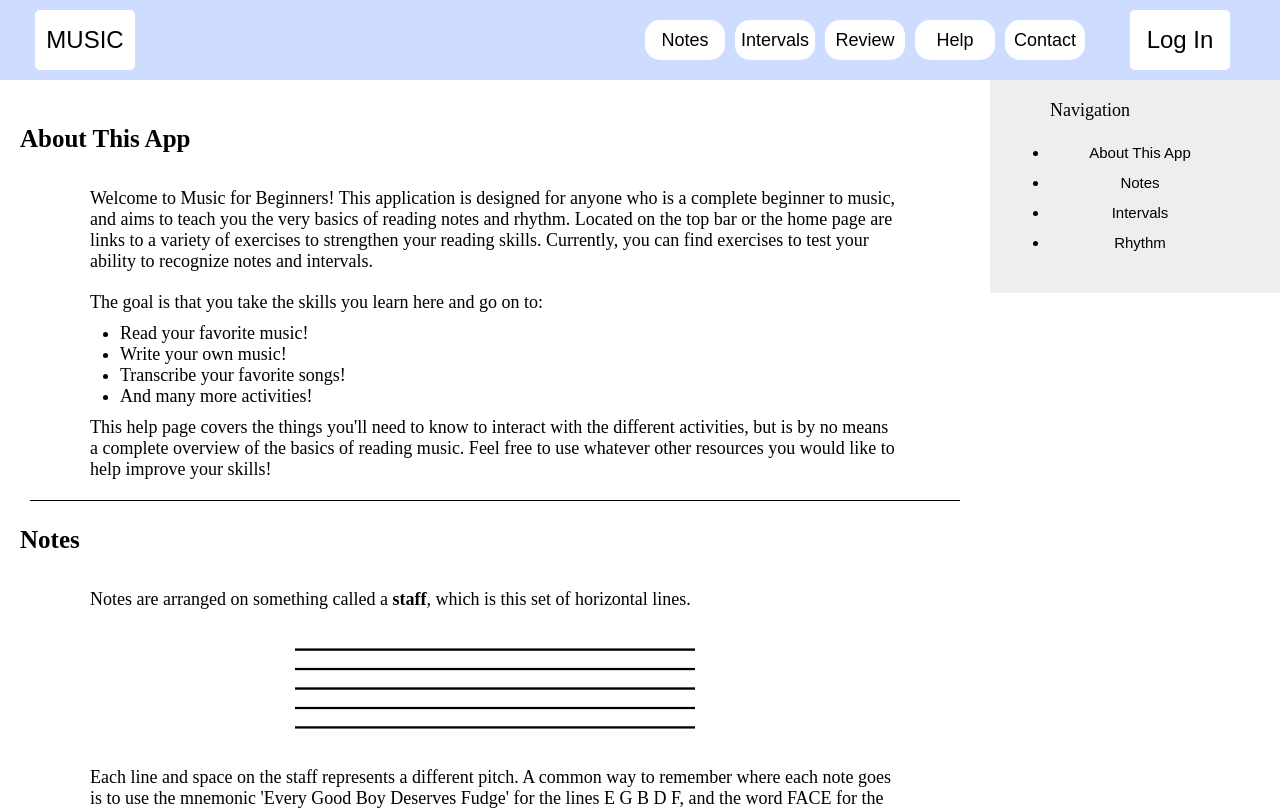
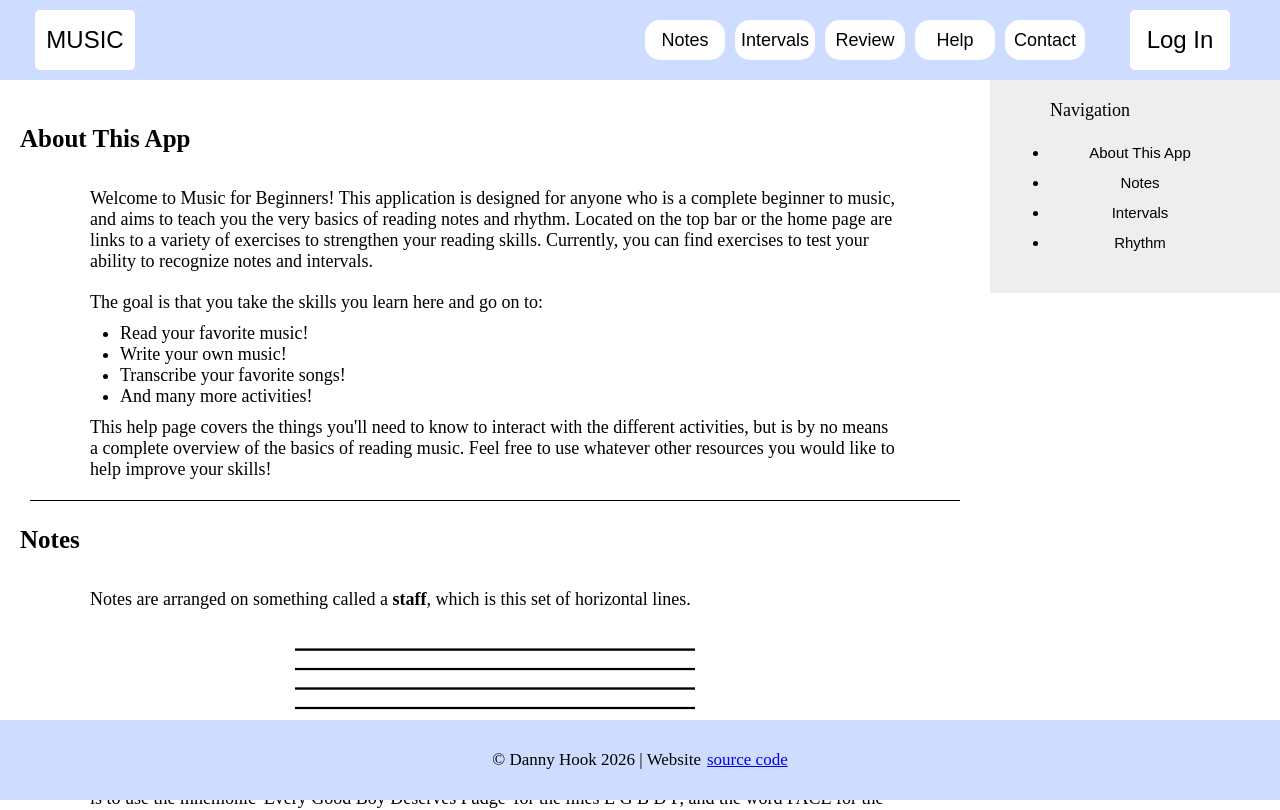
Before and after one commit to MostLikelyNotHuman/unit-2-final, a React (Vite) app in the folder react-front-end-app/: page /help in a window 1280 px wide. Shown: the top 810 px of the page. Built offline with nearby package versions, Linux system fonts and the light colour scheme; a web font is replaced by a local one.

Commit message:
thirty second fix, pin footer to bottom of page

```diff
--- a/react-front-end-app/src/components/HelpPage.css
+++ b/react-front-end-app/src/components/HelpPage.css
@@ -6,7 +6,7 @@
 #help-content {
     flex: 1;
     width: auto;
-    padding: 20px;
+    padding: 20px 20px 100px;
 }
 
 #help-content p {
--- a/react-front-end-app/src/components/pieces/Footer.css
+++ b/react-front-end-app/src/components/pieces/Footer.css
@@ -6,4 +6,7 @@ footer {
     align-items: center;
     height: 80px;
     font-size: 17px;
+    position: fixed;
+    bottom: 0;
+    width: 100%;
 }
```
